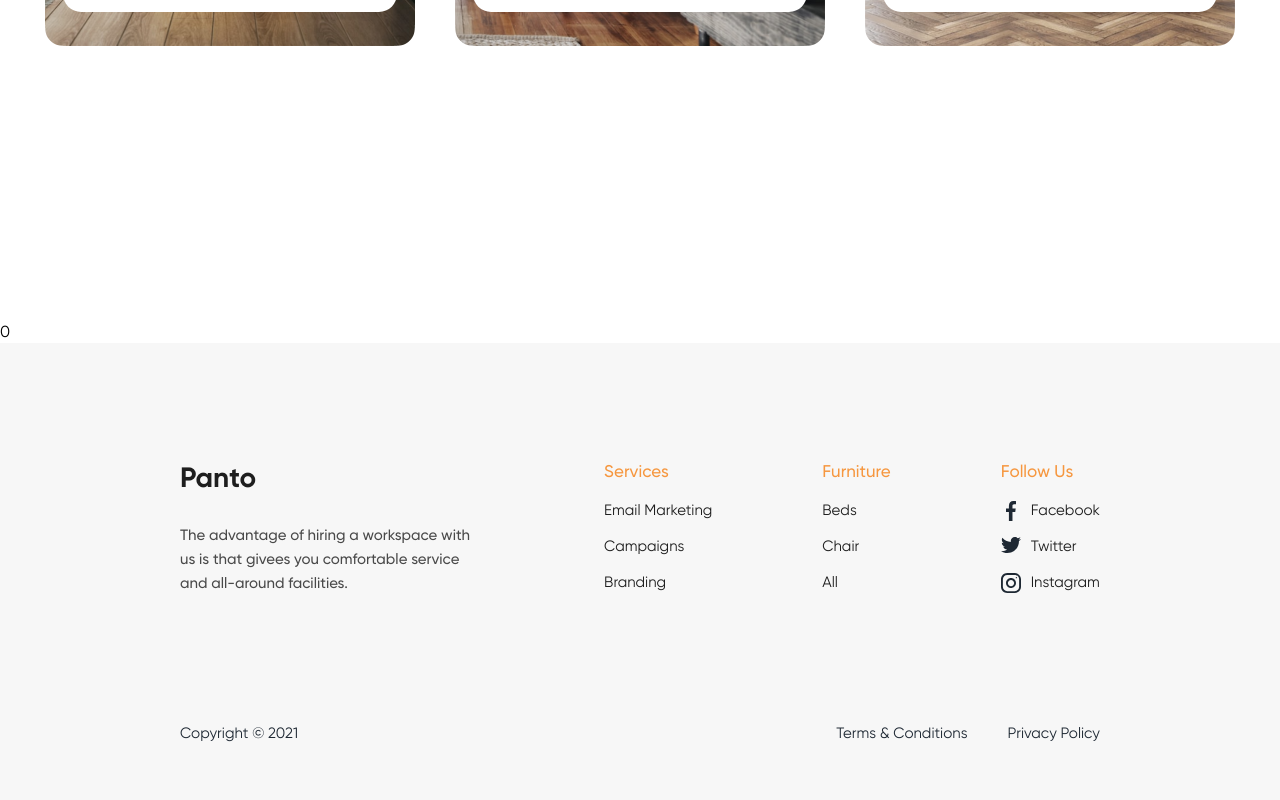
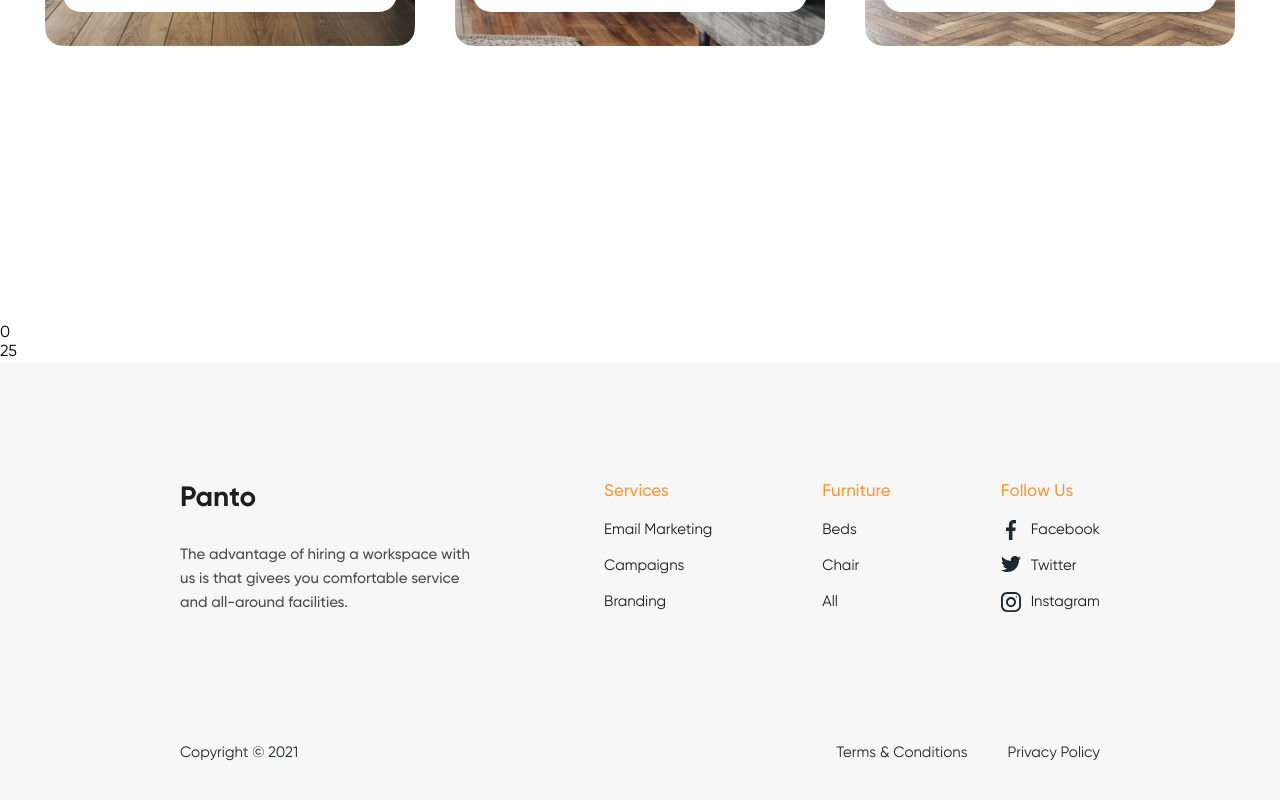
Before and after one commit to emil-karabatyrov/panto-project, a React (Vite) app: page / in a window 1280 px wide. Shown: the part 4937-5737 px from the top of the page. Built offline with nearby package versions, Linux system fonts and the light colour scheme.

Commit message:
paragraph

```diff
--- a/src/App.tsx
+++ b/src/App.tsx
@@ -19,6 +19,7 @@ function App() {
         <MaterialsSection />
         <TestimonialsSection />
         <p>0</p>
+        <p>25</p>
       </main>
       <Footer />
     </div>
```
